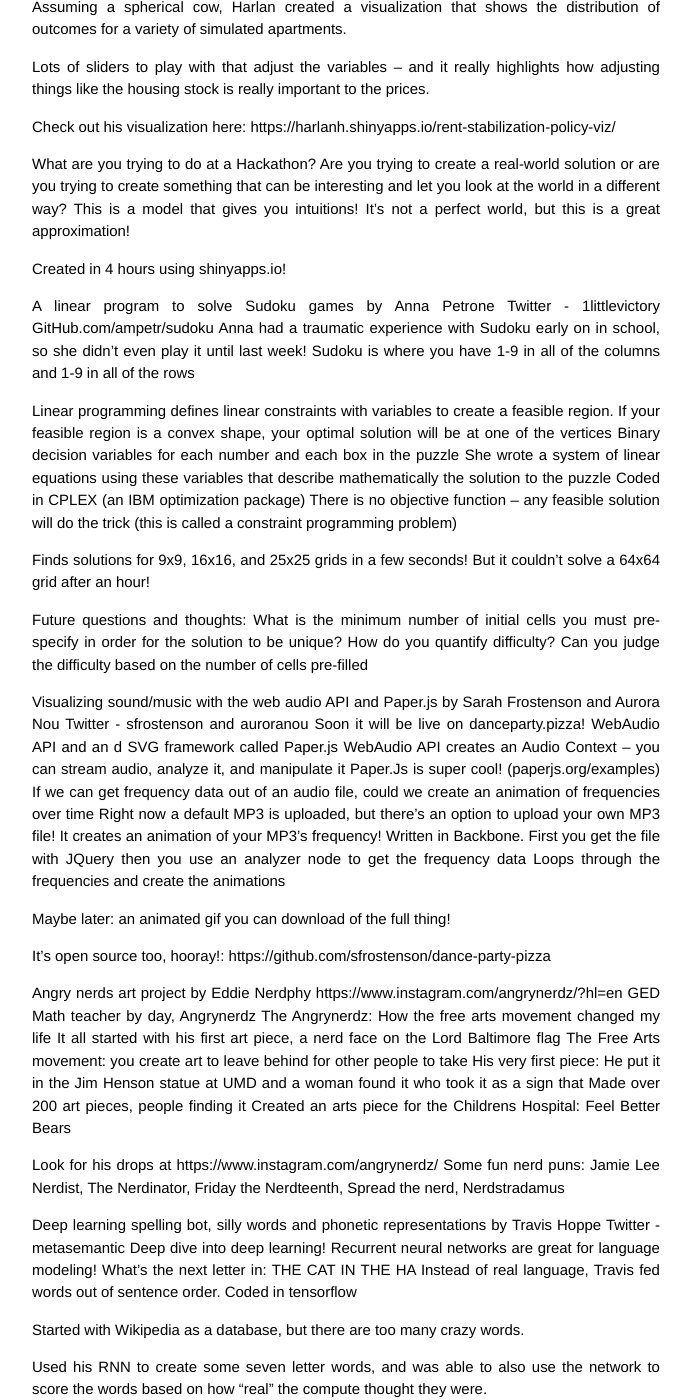
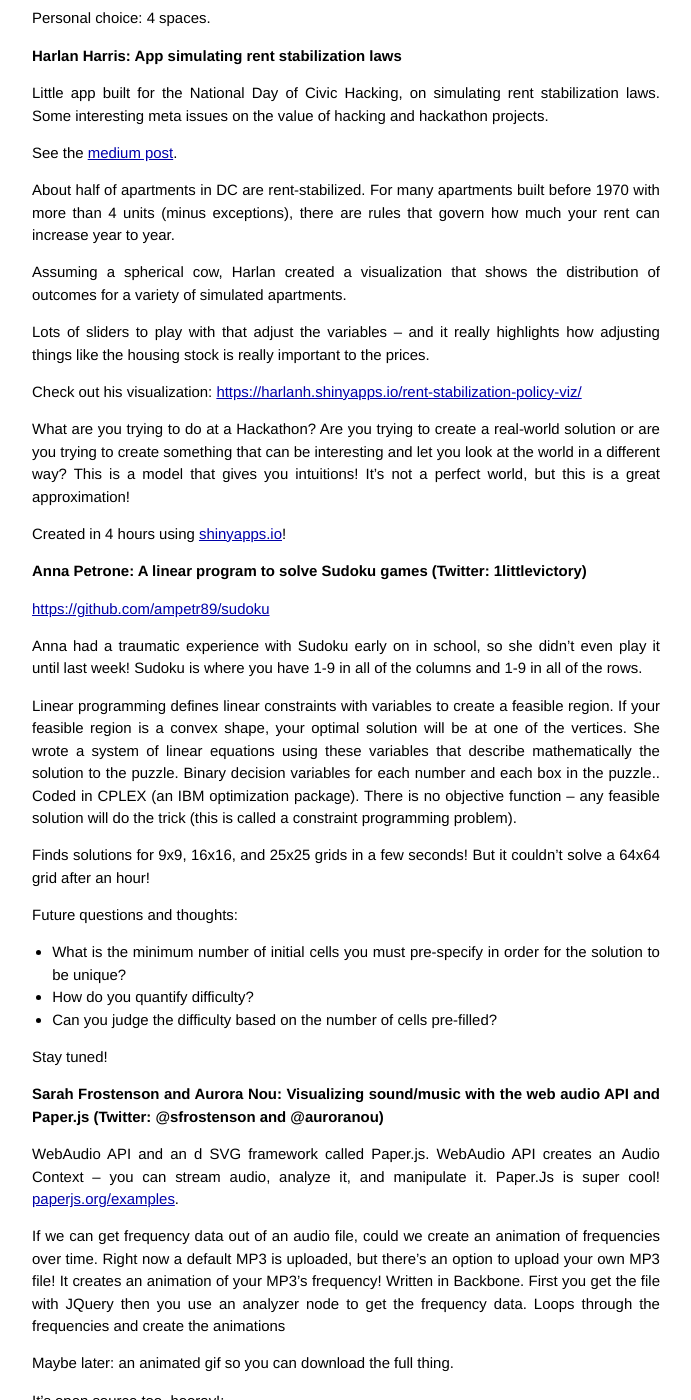
Before and after one commit to dchackandtell/dchackandtell.github.io, a Jekyll site: the page built from _posts/2016/2016-00-00-round-33.md, in a window 1280 px wide and 1400 px high, scrolled down 1670 px. Shown: the whole window, without its empty margins (294-985 px from the left). Built offline with Jekyll 4.4.1, drawn with Linux system fonts in a browser that asks for light colours; some of the changed text lies outside the part shown.

Commit message:
Add round 33, one more for issue #15

```diff
--- a/_posts/2016/2016-00-00-round-33.md
+++ b/_posts/2016/2016-00-00-round-33.md
@@ -2,82 +2,79 @@
 layout: post
 title:  "Round 33: NULL adhesive heresy"
 date:   2016-06-7 06:30:00
-status: notext
 ---
 
-ED NOTE: Text copied directly from Google DOC
 
+# Jessica Garson: What We Learned at PyCon
 
-What We Learned at PyCon by Jessica Garson
-Twitter - jessicagarson
-A zine made at the zine making workshop I led at PyCon.
-Jess made another zine (self-published magazine)! She made a zine IN ONE HOUR at a zine-making workshop at PyCon!
-Embracing the punk culture! Jess played a punk show with the guy who founded the NYC Hack and Tell too!
+Jess made another zine (self-published magazine). She made it IN ONE HOUR at a zine-making workshop at PyCon.
+
+Embrace the punk culture! Jess played a punk show with the guy who founded the NYC Hack and Tell too!
 Portland has an used art supply shop near the convention center where PyCon was, of course.
-Zines in the Python community!
-Favorite talks in the zine: http://bit.ly/PyConYouTube
+Favorite talks in the zine: [http://bit.ly/PyConYouTube](http://bit.ly/PyConYouTube)
+
 If she had more time she'd add things like demystifying jargon, etc.
 Make zines with Jess!
 
-Heap Spray or JIT Spray by Dan Fujita @danfujita
-Heap spray exploit using Javascript
-Heap spray can address space layout randomization
-Uses Windows XP IE 6/7
-Adds a fraudulent windows Admin user
-If the victim accidentally loads the shellcode
-Javascript will try to convert the shellcode to unicode, so
-Uses a lot of NOP Sleds interspersed with the shellcode
+# Dan Fujita: Heap Spray (JIT Spray)
 
-Triggers a buffer overflow in a vulnerable DLL file
-Was able to run his Javascript code on his own computer with the vulnerable DLL to add a fake admin account
-Next up: using JIT Spray to avoid Data Execution Prevention
-Heap Spray or JIT Spray for Windows 10
-Trivial to perform any remote code execution
+Heap spray can address space layout randomization. Uses Windows XP IE 6/7.
+Adds a fraudulent windows Admin user.
+If the victim accidentally loads the shellcode, Javascript will try to convert the shellcode to unicode. Uses a lot of NOP Sleds interspersed with the shellcode.
+Triggers a buffer overflow in a vulnerable DLL file.
 
-Is Metro on Fire by Nick Stocchero
-Twitter - Nick123pig
-Ismetroonfire.com
+Dan was able to run his Javascript code on his own computer with the vulnerable DLL to add a fake admin account.
+
+Next up: using JIT Spray to avoid Data Execution Prevention for Windows 10.
+
+# Nick Stocchero: Is Metro on Fire? (Twitter @Nick123pig)
+
+[http://ismetroonfire.com/](http://ismetroonfire.com/)
+
 The name says it all!
-Updated by an Amazon AWS Lambda process -- checks everyone that the Is Metro on Fire twitter follows to see whether anyone is mentioning Metro being on fire, or smoke -- if so, it will update the /fireapi to say that Metro is on fire
+Updated by an Amazon AWS Lambda process -- checks follows to see whether anyone is mentioning Metro being on fire, or smoke -- if so, it will update the `/fireapi` to say that Metro is on fire
 
 It's written in JavaScript.  There's a Twitter Node.js library and a S3 library.
 
-Source is on GitHub: https://github.com/nick123pig/ismetroonfire
++ Source is on GitHub: [https://github.com/nick123pig/ismetroonfire](https://github.com/nick123pig/ismetroonfire)
++ JSON data: [https://ismetroonfire.com/fireapi](https://ismetroonfire.com/fireapi)
++ Featured on [FiveThirtyEight!](http://fivethirtyeight.com/features/washington-d-c-s-metro-catches-fire-more-than-four-times-a-week/)
 
-JSON data: https://ismetroonfire.com/fireapi
-Featured on FiveThirtyEight! (http://fivethirtyeight.com/features/washington-d-c-s-metro-catches-fire-more-than-four-times-a-week/)
-People ask me: Should I ride the metro this morning? I'm like, I don't know it's a joke!
-It's just a joke website!
-The metro sometimes misspells fire.
+People ask me: Should I ride the metro this morning? I'm like, I don't know it's a joke! It's just a joke website!
 
-Next Up: Getting a real api soon
+Fun fact: the metro sometimes misspells fire.
 
+# Chris Nguyen: Tabs vs. Spaces, Data from the Holy War (Twitter: @uncompiled)
 
-Tabs vs. Spaces: Data from the Holy War (mining source code for the answer) by Chris Nguyen
-Twitter - uncompiled: https://twitter.com/uncompiled
-Last week's episode of Silicon Valley was all about Tabs vs. Spaces
-So Chris went through the top 100 starred repos for each language on GitHub, then parsed the files to figure out what do people actually use?
+(mining source code for the answer)
 
-Output is on firebase
-Javascript: 87% of JS repos use spaces!
-Java: 86% of Java repos use spaces! While there's no standard, Google has a style guide
-Ruby: 100% use spaces! Hooray for consistency! (Two spaces is idiomatic)
-PHP: 78% use spaces, 15% use tabs, 7% use ... something else.
-Python: 93% use spaces because of PEP 8
-Go: 99% use tabs; 1 repo uses spaces
+Last week's episode of Silicon Valley was all about Tabs vs. Spaces,
+so Chris went through the top 100 starred repos for each language on GitHub, then parsed the files to figure out what do people actually use.
+
+Output is on firebase:
+
++ Javascript: 87% of JS repos use spaces!
++ Java: 86% of Java repos use spaces! While there's no standard, Google has a style guide
++ Ruby: 100% use spaces! Hooray for consistency! (Two spaces is idiomatic)
++ PHP: 78% use spaces, 15% use tabs, 7% use ... something else.
++ Python: 93% use spaces because of PEP 8
++ Go: 99% use tabs; 1 repo uses spaces
 
 In conclusion: most people use spaces!
 
 Data is available on Firebase:
-https://tabs-vs-spaces.firebaseio.com/(language).json
-Example: https://tabs-vs-spaces.firebaseio.com/ruby.json
 
-Personal choice: 4 spaces
+`https://tabs-vs-spaces.firebaseio.com/(language).json`
 
-App simulating rent stabilization laws by Harlan Harris
-Twitter - HarlanH
-https://medium.com/@HarlanH/simulating-rent-stabilization-policy-at-the-national-day-of-civic-hacking-4f44b808387c#.q4dwj4njd
+Example: [https://tabs-vs-spaces.firebaseio.com/ruby.json](https://tabs-vs-spaces.firebaseio.com/ruby.json)
+
+Personal choice: 4 spaces.
+
+# Harlan Harris: App simulating rent stabilization laws
+
 Little app built for the National Day of Civic Hacking, on simulating rent stabilization laws. Some interesting meta issues on the value of hacking and hackathon projects.
+
+See the [medium post](https://medium.com/@HarlanH/simulating-rent-stabilization-policy-at-the-national-day-of-civic-hacking-4f44b808387c#.q4dwj4njd).
 
 About half of apartments in DC are rent-stabilized.
 For many apartments built before 1970 with more than 4 units (minus exceptions), there are rules that govern how much your rent can increase year to year.
@@ -86,77 +83,85 @@
 
 Lots of sliders to play with that adjust the variables -- and it really highlights how adjusting things like the housing stock is really important to the prices.
 
-Check out his visualization here:
-https://harlanh.shinyapps.io/rent-stabilization-policy-viz/
+Check out his visualization:
+[https://harlanh.shinyapps.io/rent-stabilization-policy-viz/](https://harlanh.shinyapps.io/rent-stabilization-policy-viz/)
 
 What are you trying to do at a Hackathon? Are you trying to create a real-world solution or are you trying to create something that can be interesting and let you look at the world in a different way?  This is a model that gives you intuitions! It's not a perfect world, but this is a great approximation!
 
-Created in 4 hours using shinyapps.io!
+Created in 4 hours using [shinyapps.io](shinyapps.io)!
 
-A linear program to solve Sudoku games by Anna Petrone
- Twitter - 1littlevictory
- GitHub.com/ampetr/sudoku
-Anna had a traumatic experience with Sudoku early on in school, so she didn't even play it until last week!
-Sudoku is where you have 1-9 in all of the columns and 1-9 in all of the rows
+# Anna Petrone: A linear program to solve Sudoku games (Twitter: 1littlevictory)
+
+[https://github.com/ampetr89/sudoku](https://github.com/ampetr89/sudoku)
+
+Anna had a traumatic experience with Sudoku early on in school, so she didn't even play it until last week! Sudoku is where you have 1-9 in all of the columns and 1-9 in all of the rows.
 
 Linear programming defines linear constraints with variables to create a feasible region.
-If your feasible region is a convex shape, your optimal solution will be at one of the vertices
-Binary decision variables for each number and each box in the puzzle
-She wrote a system of linear equations using these variables that describe mathematically the solution to the puzzle
-Coded in CPLEX (an IBM optimization package)
-There is no objective function -- any feasible solution will do the trick (this is called a constraint programming problem)
+If your feasible region is a convex shape, your optimal solution will be at one of the vertices.
+She wrote a system of linear equations using these variables that describe mathematically the solution to the puzzle.
+Binary decision variables for each number and each box in the puzzle..
+Coded in CPLEX (an IBM optimization package).
+There is no objective function -- any feasible solution will do the trick (this is called a constraint programming problem).
 
 Finds solutions for 9x9, 16x16, and 25x25 grids in a few seconds!
 But it couldn't solve a 64x64 grid after an hour!
 
 Future questions and thoughts:
-What is the minimum number of initial cells you must pre-specify in order for the solution to be unique?
-How do you quantify difficulty?
-Can you judge the difficulty based on the number of cells pre-filled
+
++ What is the minimum number of initial cells you must pre-specify in order for the solution to be unique?
++ How do you quantify difficulty?
++ Can you judge the difficulty based on the number of cells pre-filled?
+
+Stay tuned!
 
 
-Visualizing sound/music with the web audio API and Paper.js by Sarah Frostenson and Aurora Nou
-Twitter - sfrostenson and auroranou
-Soon it will be live on danceparty.pizza!
-WebAudio API and an d SVG framework called Paper.js
-WebAudio API creates an Audio Context -- you can stream audio, analyze it, and manipulate it
-Paper.Js is super cool! (paperjs.org/examples)
-If we can get frequency data out of an audio file, could we create an animation of frequencies over time
+# Sarah Frostenson and Aurora Nou: Visualizing sound/music with the web audio API and Paper.js (Twitter: @sfrostenson and @auroranou)
+
+WebAudio API and an d SVG framework called Paper.js.
+WebAudio API creates an Audio Context -- you can stream audio, analyze it, and manipulate it.
+Paper.Js is super cool! [paperjs.org/examples](paperjs.org/examples).
+
+If we can get frequency data out of an audio file, could we create an animation of frequencies over time.
 Right now a default MP3 is uploaded, but there's an option to upload your own MP3 file!
 It creates an animation of your MP3's frequency!
-Written in Backbone.  First you get the file with JQuery then you use an analyzer node to get the frequency data
-Loops through the frequencies and create the animations
+Written in Backbone.  First you get the file with JQuery then you use an analyzer node to get the frequency data. Loops through the frequencies and create the animations
 
-Maybe later: an animated gif you can download of the full thing!
+Maybe later: an animated gif so you can download the full thing.
 
-It's open source too, hooray!: https://github.com/sfrostenson/dance-party-pizza
+It's open source too, hooray!:
+
+[https://github.com/sfrostenson/dance-party-pizza](https://github.com/sfrostenson/dance-party-pizza)
 
 
-Angry nerds art project by Eddie Nerdphy
-https://www.instagram.com/angrynerdz/?hl=en
-GED Math teacher by day, Angrynerdz
+# Eddie Nerdphy: Angry nerds art project (Instagram: Angrynerdz)
+
+[https://www.instagram.com/angrynerdz/?hl=en](https://www.instagram.com/angrynerdz/?hl=en)
+
 The Angrynerdz: How the free arts movement changed my life
-It all started with his first art piece, a nerd face on the Lord Baltimore flag
+It all started with his first art piece, a nerd face on the Lord Baltimore flag.
 The Free Arts movement: you create art to leave behind for other people to take
-His very first piece: He put it in the Jim Henson statue at UMD and a woman found it who took it as a sign that
-Made over 200 art pieces, people finding it
+His very first piece: He put it in the Jim Henson statue at UMD.
+Made over 200 art pieces for people to find.
 Created an arts piece for the Childrens Hospital: Feel Better Bears
 
-Look for his drops at https://www.instagram.com/angrynerdz/
+Look for his drops at [https://www.instagram.com/angrynerdz/](https://www.instagram.com/angrynerdz/)
+
 Some fun nerd puns: Jamie Lee Nerdist, The Nerdinator, Friday the Nerdteenth, Spread the nerd, Nerdstradamus
 
-Deep learning spelling bot, silly words and phonetic representations by Travis Hoppe
-Twitter - metasemantic
-Deep dive into deep learning!
+# Travis Hoppe: Deep learning spelling bot (Twitter: @metasemantic)
+
 Recurrent neural networks are great for language modeling!
-What's the next letter in: THE CAT IN THE HA
+What's the next letter in sequence? `THE CAT IN THE HA`
+
 Instead of real language, Travis fed words out of sentence order.
-Coded in tensorflow
-
-Started with Wikipedia as a database, but there are too many crazy words.
+Tried Wikipedia as a database, but there are too many crazy words.
 
 Used his RNN to create some seven letter words, and was able to also use the network to score the words based on how "real" the compute thought they were.
 
 Created his own "Lorem Ipsum" but with fake words, looks pretty realistic!
 
-Used the neural network weights to cluster words together-- they end up clustering naturally based on spelling patterns.
+Used the neural network weights to cluster words together-- they end up clustering naturally based on spelling patterns. Coded in tensorflow
+
+Github: [https://github.com/thoppe/deep-phonics](https://github.com/thoppe/deep-phonics)
+
+Presentation: [http://thoppe.github.io/deep-phonics/HnT_pres.html#/](http://thoppe.github.io/deep-phonics/HnT_pres.html#/)
```
